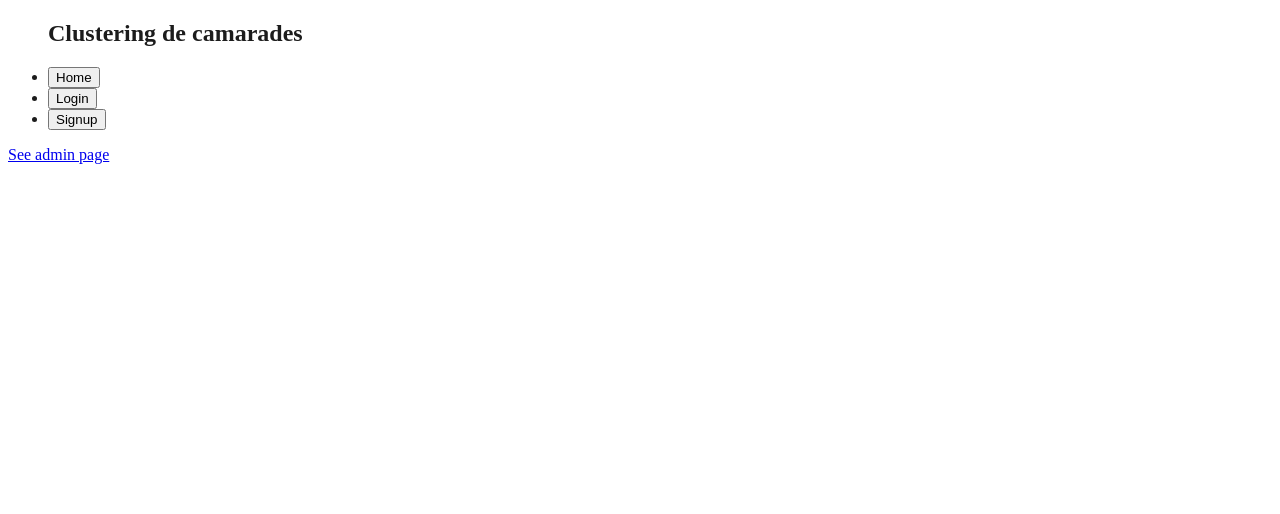
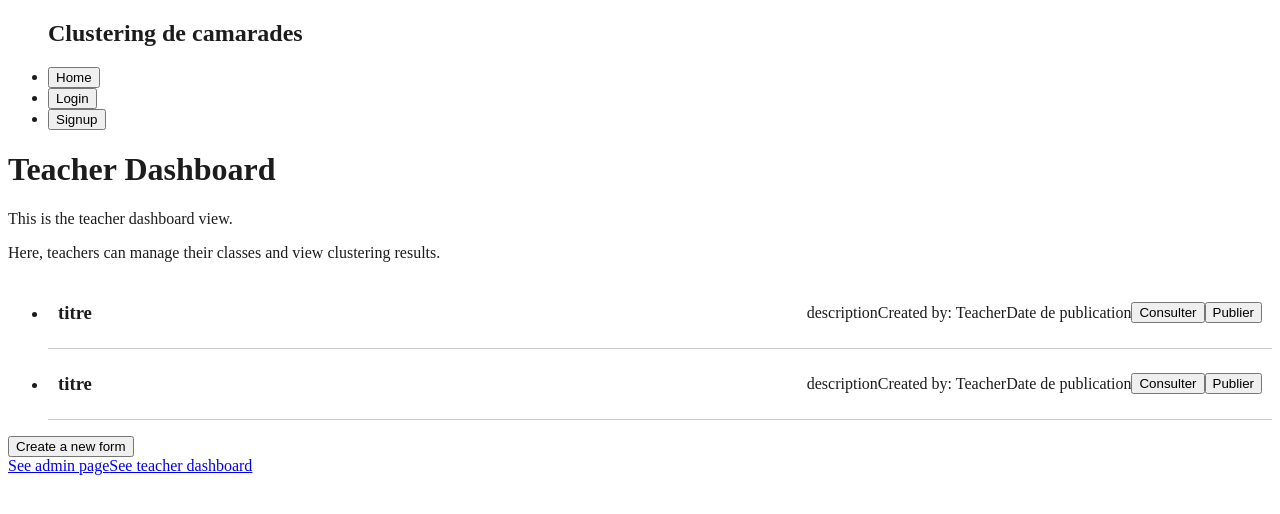
Before and after one commit to Clement-Szewczyk/clusteringDeCamarades, a Vue app in the folder frontend/: page /teacher in a window 1280 px wide. Shown: the top 514 px of the page. Built offline with nearby package versions, Linux system fonts and the light colour scheme.

Commit message:
Adding teacher utilities

```diff
--- a/frontend/src/App.vue
+++ b/frontend/src/App.vue
@@ -10,4 +10,5 @@ import NavBar from './components/NavBar.vue';
     <router-view />
   </main>
   <RouterLink to="/admin">See admin page</RouterLink>
+  <RouterLink to="/teacher">See teacher dashboard</RouterLink>
 </template>
--- /dev/null
+++ b/frontend/src/components/teacher/CreateForm.vue
@@ -0,0 +1,26 @@
+<template>
+    <form>
+        <h1>Create vote</h1>
+        <div>
+            <label for="name">Titre :</label>
+            <input type="text" id="name" name="name" required>
+        </div>
+        <div>
+            <label for="description">Description :</label>
+            <textarea id="description" name="description" required></textarea>
+        </div>
+        <div>
+            <label for="endDate">Date de fin :</label>
+            <input type="date" id="endDate" name="endDate" required>
+        </div>
+        <div>
+            <label for="votesPerPerson">Nb de votes par personne :</label>
+            <input type="number" id="votesPerPerson" name="votesPerPerson" min="1" required>
+        </div>
+        <div>
+            <label for="groupCount">Nb de groupes :</label>
+            <input type="number" id="groupCount" name="groupCount" min="1" required>
+        </div>
+        <button type="submit">Create</button>
+    </form>
+</template>
--- /dev/null
+++ b/frontend/src/components/teacher/FormListItem.vue
@@ -0,0 +1,29 @@
+<script setup>
+</script>
+
+<template>
+  <span>
+    <h3> titre </h3>
+    <p> description</p>
+    <p> Created by: Teacher</p>
+    <p> Date de publication </p>
+    <button> Consulter </button>
+    <button> Publier </button>
+  </span>
+</template>
+
+<style scoped>
+span{
+    display: flex;
+    flex-direction: row;
+    justify-content: space-between;
+    align-items: center;
+    padding: 10px;
+    border-bottom: 1px solid #ccc;
+}
+
+h3 {
+    margin: 0;
+    flex: 1;
+}
+</style>
--- a/frontend/src/router/router.js
+++ b/frontend/src/router/router.js
@@ -3,12 +3,16 @@ import HomeView from '../views/HomeView.vue'
 import LoginView from '@/views/LoginView.vue';
 import SignupView from '@/views/SignupView.vue';
 import AdminDashboardView from '@/views/AdminDashboardView.vue';
+import TeacherDashboardView from '@/views/TeacherDashboardView.vue';
+import CreateForm from '@/components/teacher/CreateForm.vue';
 
 const routes = [
     {path: '/', name: 'home', component: HomeView},
     {path: '/login', name: 'login', component: LoginView},
     {path: '/signup', name: 'signup', component: SignupView},
     {path: '/admin', name: 'admin', component: AdminDashboardView},
+    {path: '/teacher', name: 'teacher', component: TeacherDashboardView},
+    {path: '/teacher/createForm', name: 'createForm', component: CreateForm},
 ];
 
 const router = createRouter({
--- /dev/null
+++ b/frontend/src/views/TeacherDashboardView.vue
@@ -0,0 +1,23 @@
+<script setup>
+import FormListItem from '@/components/teacher/FormListItem.vue';
+import CreateForm from '@/components/teacher/CreateForm.vue';
+
+import { useRouter } from 'vue-router';
+
+const router = useRouter();
+
+function goToCreateForm() {
+    router.push({ name: 'createForm' });
+}
+
+</script>
+<template>
+    <h1> Teacher Dashboard </h1>
+    <p> This is the teacher dashboard view. </p>
+    <p> Here, teachers can manage their classes and view clustering results. </p>
+    <ul>
+        <li> <FormListItem/> </li>
+        <li> <FormListItem/> </li>
+    </ul>
+    <button @click="goToCreateForm"> Create a new form </button>
+</template>
```
